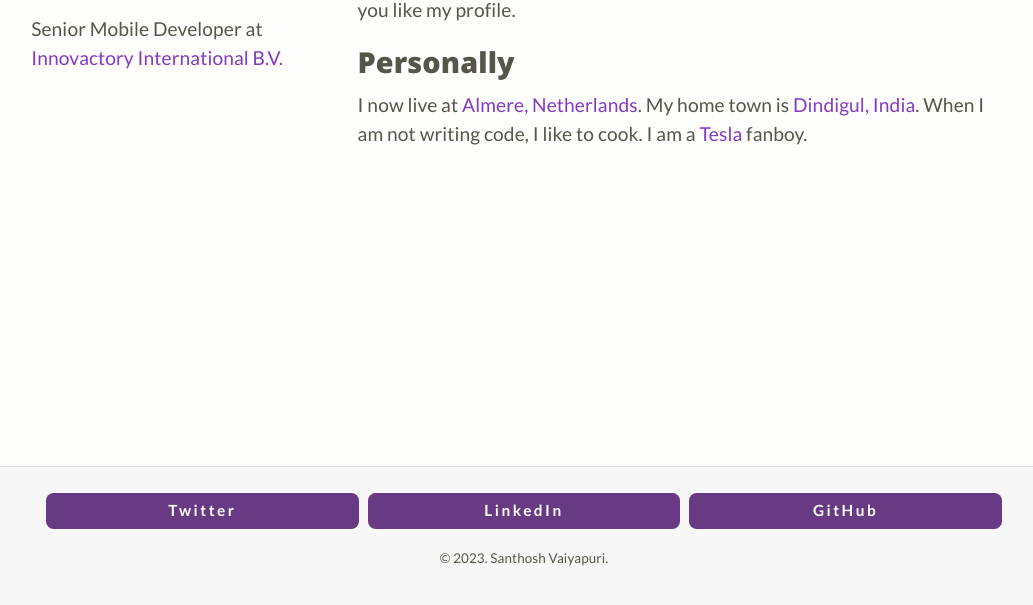
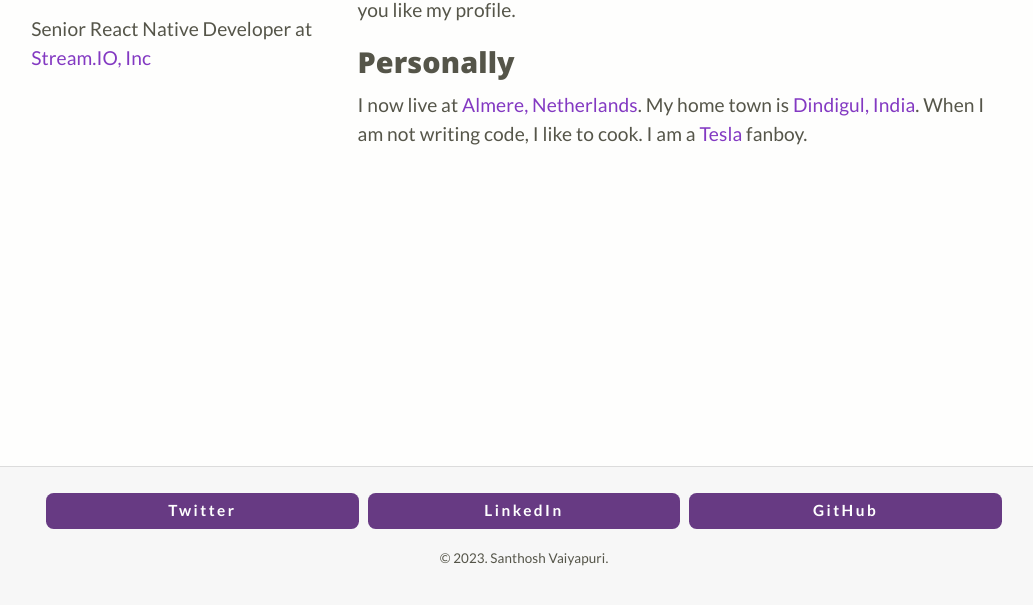
Before and after one commit to santhoshvai/santhoshvai.github.io, a Jekyll site: the page built from about.md, in a window 1280 px wide, cut to the strip 311-919 px from the top of the page. Shown: the top 605 px of the strip, without its empty margins (116-1149 px from the left). Built offline with Jekyll 4.4.1, drawn with Linux system fonts in a browser that asks for light colours.

Commit message:
Update about.html

```diff
--- a/_layouts/about.html
+++ b/_layouts/about.html
@@ -13,7 +13,7 @@
         <div id="photo">
             <img src="http://www.gravatar.com/avatar/5b3b645b8d145d17f9e081590d0d6fdc?s=230" alt="Santhosh's profile photo">
           </div>
-          <p>Senior Mobile Developer at <a href="https://innovactory.homerun.co/">Innovactory International B.V.</a></p>
+          <p>Senior React Native Developer at <a href="https://getstream.io/">Stream.IO, Inc</a></p>
     </div>
 </div>
   <div class="asymetrical-columns-right reading-block">
```
